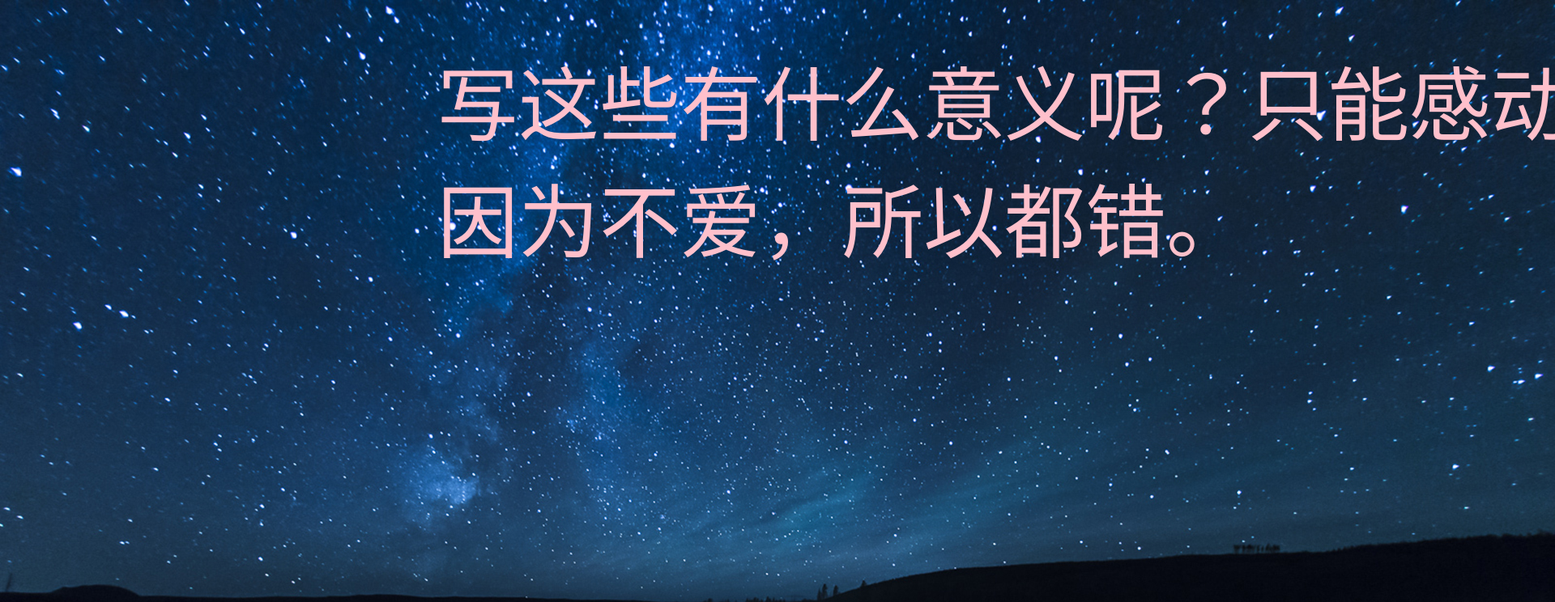
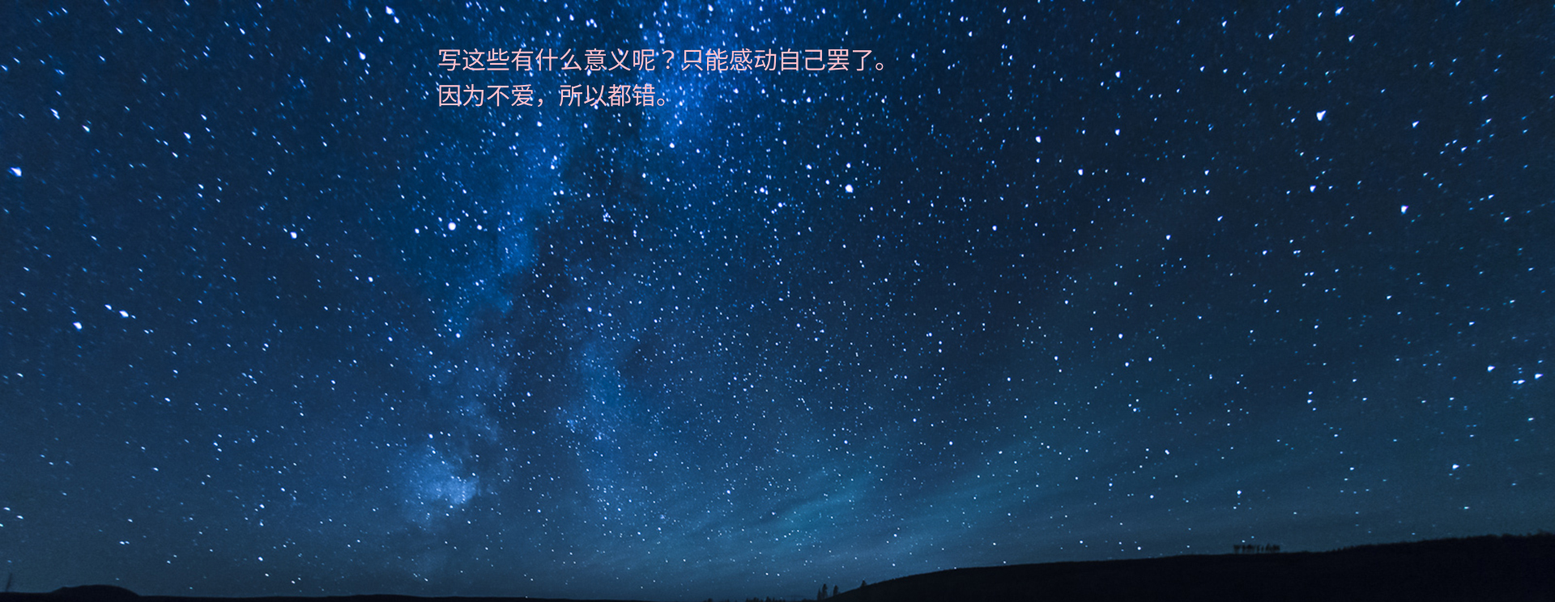
Before and after one commit to a2609177763/-, a plain HTML site: page index.html in a window 1280 px wide. Shown: the top 744 px of the page at 81% size, 1920 px wide, since content can reach past the window. Drawn offline with Linux system fonts and the light colour scheme.

Commit message:
Update index.html

```diff
--- a/index.html
+++ b/index.html
@@ -2,13 +2,13 @@
 <html>
 	<style type="text/css">
 	body {width:1920px;height:1080px;background:url(img/4.jpg) no-repeat }
-	div{width:1920px; font-size:100px;color:rgb(255,192,203);position:absolute;top:50px;left:540px;font-family: "楷体";}
+	div{width:800px; font-size:30px;color:rgb(255,192,203);position:absolute;top:50px;left:540px;font-family: "楷体";}
 	</style>
 	<head>
 		<meta charset="utf-8" />
 		<title>一抔忘川送离山</title>
 	</head>
 	<body>
-    <div>写这些有什么意义呢？只能感动自己罢了。因为不爱，所以都错。</div>
+    <div>写这些有什么意义呢？只能感动自己罢了。</br>因为不爱，所以都错。</div>
 </body>
 </html>
```
